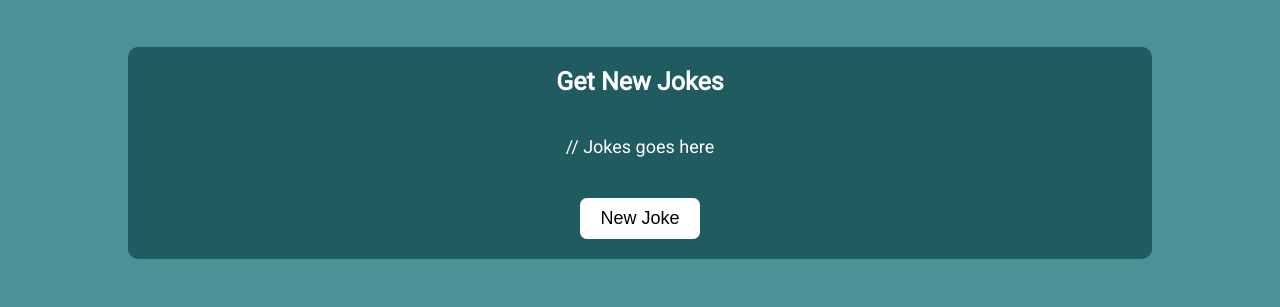
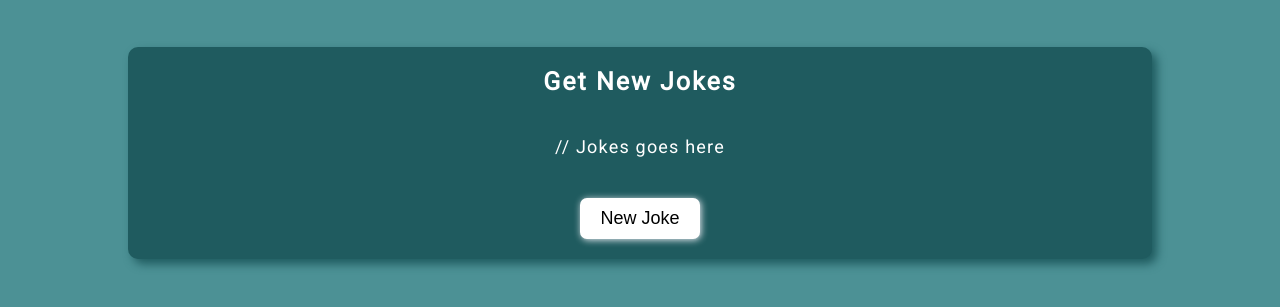
Before and after one commit to daikiaoi43/icanhazdadjoke-ui-, a plain HTML site: page index.html in a window 1280 px wide. Shown: the part 71-378 px from the top of the page. Drawn offline with Linux system fonts and the light colour scheme.

Commit message:
Fix styling the elments

```diff
--- a/style.css
+++ b/style.css
@@ -14,7 +14,6 @@
   display: flex;
   flex-direction: column;
   align-items: center;
-  /* justify-content: center; */
 }
 
 .container h1 {
@@ -27,13 +26,14 @@
   width: 80%;
   text-align: center;
   margin-top: 50px;
-  /* padding: 20px 30px; */
   border-radius: 10px;
+  box-shadow: 5px 5px 10px rgb(31, 91, 95);
 }
 
 .joke-container h3 {
   margin-top: 20px;
   font-size: 25px;
+  letter-spacing: 2px;
   text-transform: capitalize;
 }
 
@@ -42,10 +42,12 @@
   padding: 15px;
   line-height: 1.8em;
   font-size: 18px;
+  letter-spacing: 1.2px;
 }
 
 .joke-container button {
   background-color: white;
+  box-shadow: 1px 1px 7px rgb(234, 235, 242);
   color: black;
   padding: 10px 20px;
   font-size: 18px;
@@ -53,6 +55,10 @@
   border-radius: 7px;
   border: none;
   cursor: pointer;
+}
+
+.joke-container button:hover {
+  background-color: rgb(234, 235, 242);
 }
 
 .joke-container button:active {
```
